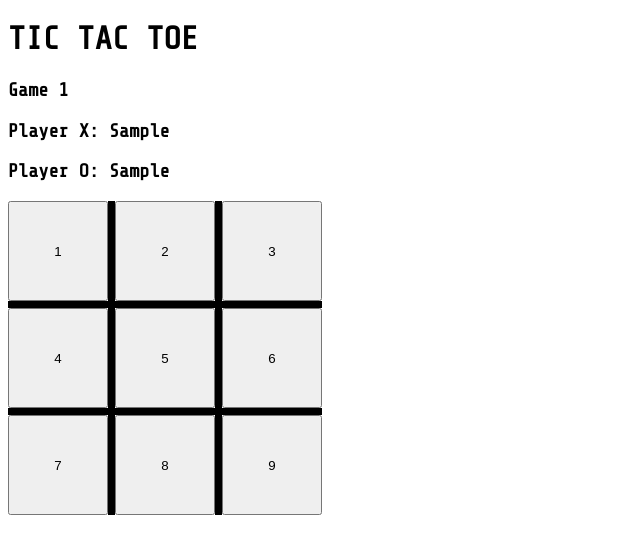
After one commit to GabrieleSak/tic-tac-toe-web, a Flask app: template templates/game.html in a window 1280 px wide. The commit adds this page. Shown: the top 554 px of the page, without its empty margins (0-640 px from the left). Run offline with Flask 3, Linux system fonts and the light colour scheme; the template is opened without the code that fills it: most values are stand-ins (such as "Sample title", 1, 10 or a date in 2020).

Commit message:
Create gameboard

```diff
--- a/static/css/styles.css
+++ b/static/css/styles.css
@@ -5,3 +5,28 @@ body {
 h1, h3{
     font-family: 'Share Tech Mono', monospace;
 }
+
+
+.board {
+   display: grid;
+   grid-template-columns: 100px 100px 100px;
+   grid-template-rows: 100px 100px 100px;
+   column-gap: 7px;
+   row-gap: 7px;
+   background-color: black;
+   width: 314px;
+}
+
+.cell {
+    text-align: center;
+    background-color: white;
+}
+
+input[type=submit] {
+    width: 100px;
+    height: 100px;
+}
+
+input[type=submit]:disabled{
+    background-color: black;
+}
--- /dev/null
+++ b/templates/game.html
@@ -0,0 +1,58 @@
+{% include "base.html" %}
+
+<h1>TIC TAC TOE</h1>
+
+<h3>Game {{game_id}}</h3>
+
+<h3>Player X: {{player_x}}</h3>
+<h3>Player O: {{player_o}}</h3>
+
+
+
+<div class="board">
+    <div data-cell-index=1 class="cell">
+        <form method="post">
+            <input type="submit" name="position" value="1">
+        </form>
+    </div>
+    <div data-cell-index=2 class="cell">
+        <form method="post">
+            <input type="submit" name="position" value="2">
+        </form>
+    </div>
+    <div data-cell-index=3 class="cell">
+        <form method="post">
+            <input type="submit" name="position" value="3">
+        </form>
+    </div>
+    <div data-cell-index=4 class="cell">
+        <form method="post">
+            <input type="submit" name="position" value="4">
+        </form>
+    </div>
+    <div data-cell-index=5 class="cell">
+        <form method="post">
+            <input type="submit" name="position" value="5">
+        </form>
+    </div>
+    <div data-cell-index=6 class="cell">
+        <form method="post">
+            <input type="submit" name="position" value="6">
+        </form>
+    </div>
+    <div data-cell-index=7 class="cell">
+        <form method="post">
+            <input type="submit" name="position" value="7">
+        </form>
+    </div>
+    <div data-cell-index=8 class="cell">
+        <form method="post">
+            <input type="submit" name="position" value="8">
+        </form>
+    </div>
+    <div data-cell-index=9 class="cell">
+        <form method="post">
+            <input type="submit" name="position" value="9">
+        </form>
+    </div>
+</div>
```
